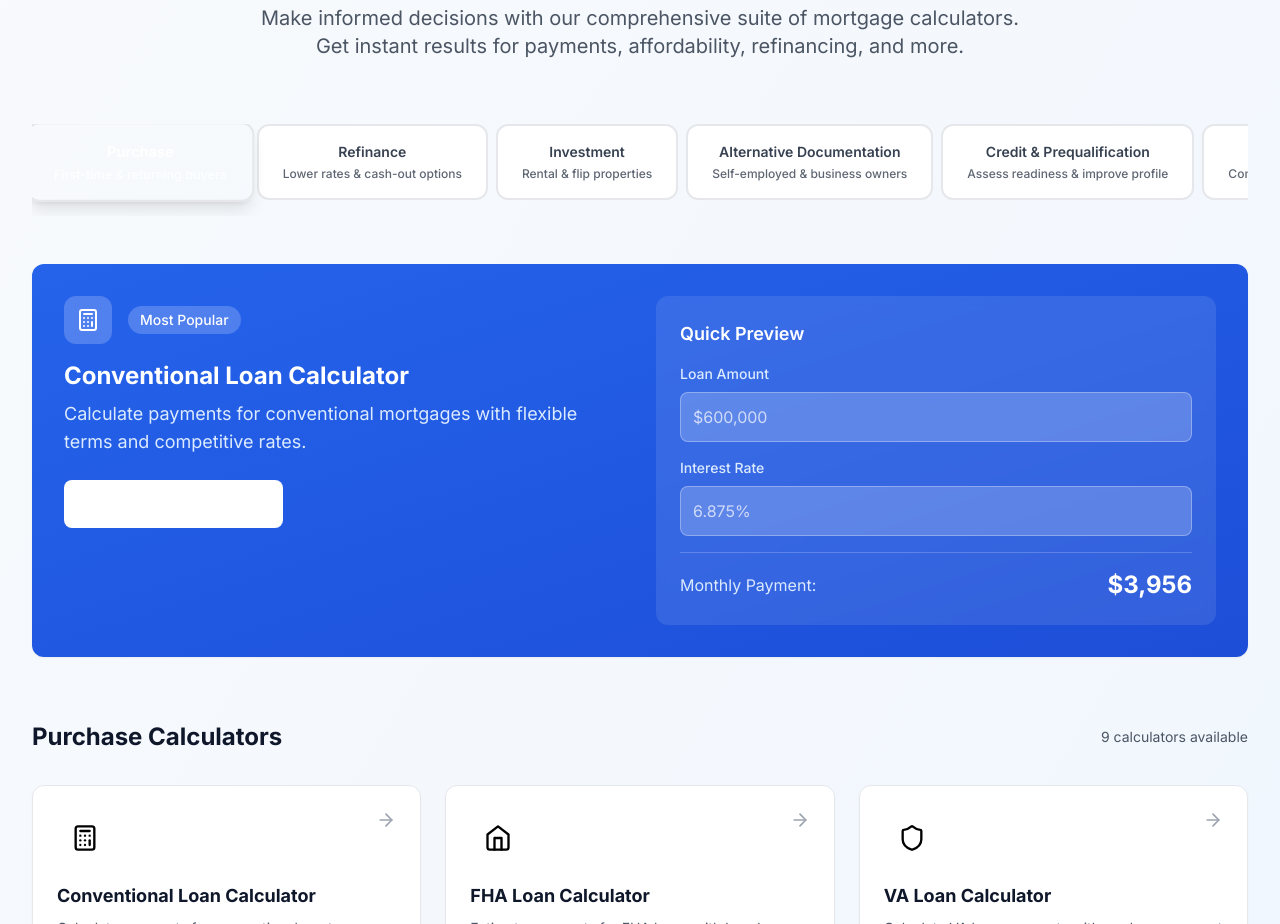
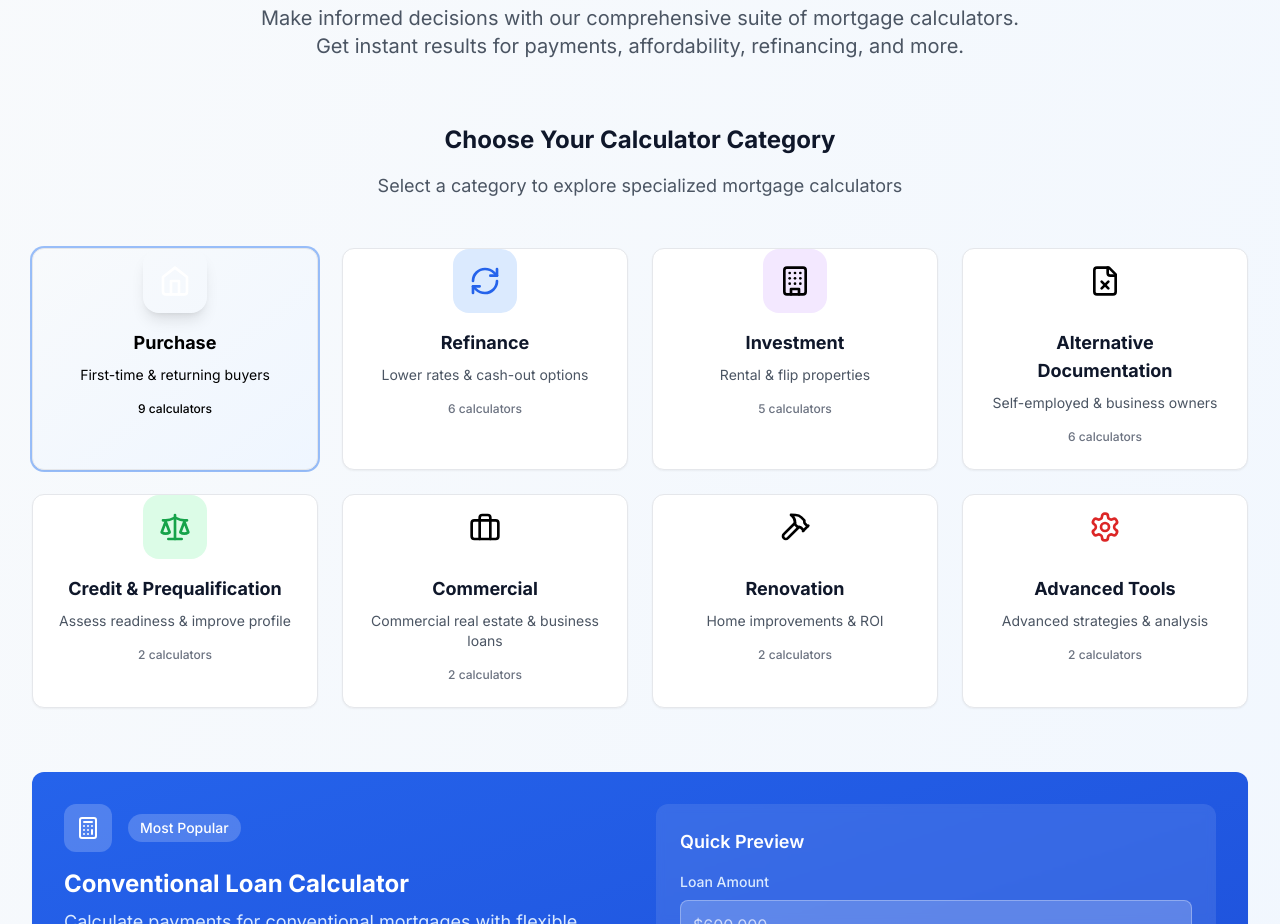
Before and after one commit to imankiyanoosh/Mehrshahi-Mortgage-Website, a React (Vite) app: page / in a window 1280 px wide. Shown: the part 6280-7204 px from the top of the page. Built offline with nearby package versions, Linux system fonts and the light colour scheme.

Commit message:
Replace Horizontal Tabs with Bento Grid Layout

```diff
--- a/src/components/sections/CalculatorHub.tsx
+++ b/src/components/sections/CalculatorHub.tsx
@@ -1,6 +1,6 @@
 import React, { useState } from 'react';
 import { Link } from 'react-router-dom';
-import { ArrowRight, TrendingUp, Calculator as CalcIcon, Sparkles, ChevronDown, ChevronUp } from 'lucide-react';
+import { ArrowRight, TrendingUp, Calculator as CalcIcon, Sparkles, ChevronDown, ChevronUp, Home, RefreshCw, Building, FileX, Scale, Briefcase, Hammer, Settings } from 'lucide-react';
 import { Card, CardContent, CardHeader } from '../ui/Card';
 import { Button } from '../ui/Button';
 import { calculators } from '../../data/calculators';
@@ -19,57 +19,65 @@ const CalculatorHub: React.FC = () => {
     {
       id: 'purchase',
       label: 'Purchase',
+      icon: Home,
       color: 'emerald',
-      description: 'Home buying calculators',
+      description: 'First-time & returning buyers',
       subtitle: 'First-time & returning buyers'
     },
     {
       id: 'refinance',
       label: 'Refinance',
+      icon: RefreshCw,
       color: 'blue',
-      description: 'Refinancing tools',
+      description: 'Lower rates & cash-out options',
       subtitle: 'Lower rates & cash-out options'
     },
     {
       id: 'investment',
       label: 'Investment',
+      icon: Building,
       color: 'purple',
-      description: 'Investment property tools',
+      description: 'Rental & flip properties',
       subtitle: 'Rental & flip properties'
     },
     {
       id: 'alt-doc',
       label: 'Alternative Documentation',
+      icon: FileX,
       color: 'orange',
-      description: 'Non-traditional income verification',
+      description: 'Self-employed & business owners',
       subtitle: 'Self-employed & business owners'
     },
     {
       id: 'credit',
       label: 'Credit & Prequalification',
+      icon: Scale,
       color: 'green',
-      description: 'Credit health & qualification tools',
+      description: 'Assess readiness & improve profile',
       subtitle: 'Assess readiness & improve profile'
     },
     {
       id: 'commercial',
       label: 'Commercial',
+      icon: Briefcase,
       color: 'indigo',
-      description: 'Business & commercial financing',
+      description: 'Commercial real estate & business loans',
       subtitle: 'Commercial real estate & business loans'
     },
     {
       id: 'renovation',
       label: 'Renovation',
+      icon: Hammer,
       color: 'yellow',
-      description: 'Remodeling & renovation financing',
+      description: 'Home improvements & ROI',
       subtitle: 'Home improvements & ROI'
     },
     {
       id: 'advanced',
       label: 'Advanced Tools',
+      icon: Settings,
       color: 'red',
-      description: 'Strategic & specialized calculators',
+      description: 'Advanced strategies & analysis',
       subtitle: 'Advanced strategies & analysis'
     }
   ];
@@ -120,27 +128,62 @@ const CalculatorHub: React.FC = () => {
           </p>
         </div>
 
-        {/* Category Tabs - Horizontal Scroll */}
-        <div className="mb-12">
-          <div className="overflow-x-auto pb-4">
-            <div className="flex space-x-2 min-w-max">
-              {categories.map((category) => (
-                <button
+        {/* Bento Grid Categories */}
+        <div className="mb-16">
+          <div className="text-center mb-12">
+            <h3 className="text-2xl font-bold text-navy-900 mb-4">Choose Your Calculator Category</h3>
+            <p className="text-lg text-gray-600">Select a category to explore specialized mortgage calculators</p>
+          </div>
+
+          <div className="grid grid-cols-1 md:grid-cols-2 lg:grid-cols-4 gap-6 mb-12">
+            {categories.map((category, index) => {
+              const IconComponent = category.icon;
+              const isActive = activeCategory === category.id;
+
+              return (
+                <Card
                   key={category.id}
+                  className={`cursor-pointer transition-all duration-300 hover:scale-[1.03] hover:shadow-xl group ${
+                    isActive
+                      ? `ring-2 ring-${category.color}-500 shadow-lg bg-gradient-to-br from-${category.color}-50 to-${category.color}-100`
+                      : 'hover:shadow-lg bg-white'
+                  }`}
                   onClick={() => setActiveCategory(category.id)}
-                  className={`flex-shrink-0 px-6 py-4 rounded-xl text-sm font-medium transition-all duration-300 border-2 ${
-                    activeCategory === category.id
-                      ? `bg-${category.color}-500 text-white border-${category.color}-500 shadow-lg transform scale-105`
-                      : 'bg-white text-gray-700 border-gray-200 hover:border-gray-300 hover:bg-gray-50'
-                  }`}
+                  style={{
+                    animationDelay: `${index * 100}ms`,
+                    animation: 'fadeIn 0.6s ease-out forwards'
+                  }}
                 >
-                  <div className="text-center">
-                    <div className="font-semibold">{category.label}</div>
-                    <div className="text-xs opacity-80 mt-1">{category.subtitle}</div>
-                  </div>
-                </button>
-              ))}
-            </div>
+                  <CardContent className="p-6 text-center">
+                    <div className={`w-16 h-16 mx-auto mb-4 rounded-2xl flex items-center justify-center transition-all duration-300 ${
+                      isActive
+                        ? `bg-${category.color}-500 text-white shadow-lg`
+                        : `bg-${category.color}-100 text-${category.color}-600 group-hover:bg-${category.color}-200`
+                    }`}>
+                      <IconComponent className="w-8 h-8" />
+                    </div>
+
+                    <h4 className={`text-lg font-bold mb-2 transition-colors ${
+                      isActive ? `text-${category.color}-900` : 'text-navy-900 group-hover:text-gray-800'
+                    }`}>
+                      {category.label}
+                    </h4>
+
+                    <p className={`text-sm transition-colors ${
+                      isActive ? `text-${category.color}-700` : 'text-gray-600 group-hover:text-gray-700'
+                    }`}>
+                      {category.description}
+                    </p>
+
+                    <div className={`mt-4 text-xs font-medium transition-colors ${
+                      isActive ? `text-${category.color}-600` : 'text-gray-500'
+                    }`}>
+                      {calculators.filter(calc => calc.category === category.id).length} calculators
+                    </div>
+                  </CardContent>
+                </Card>
+              );
+            })}
           </div>
         </div>
 
```
